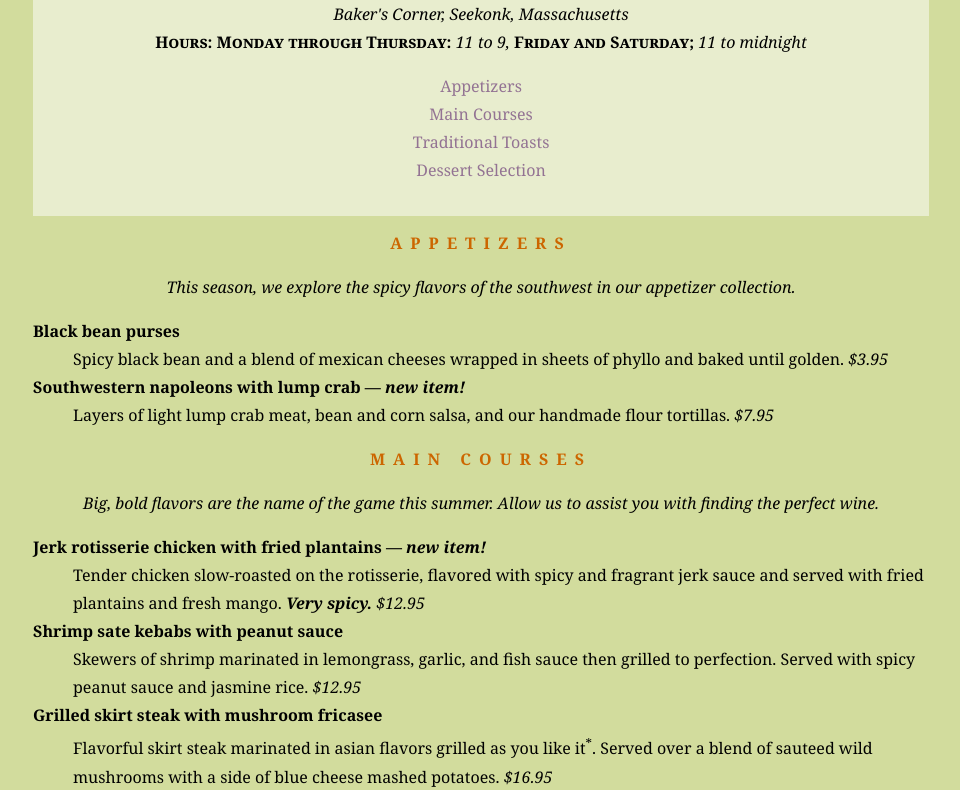
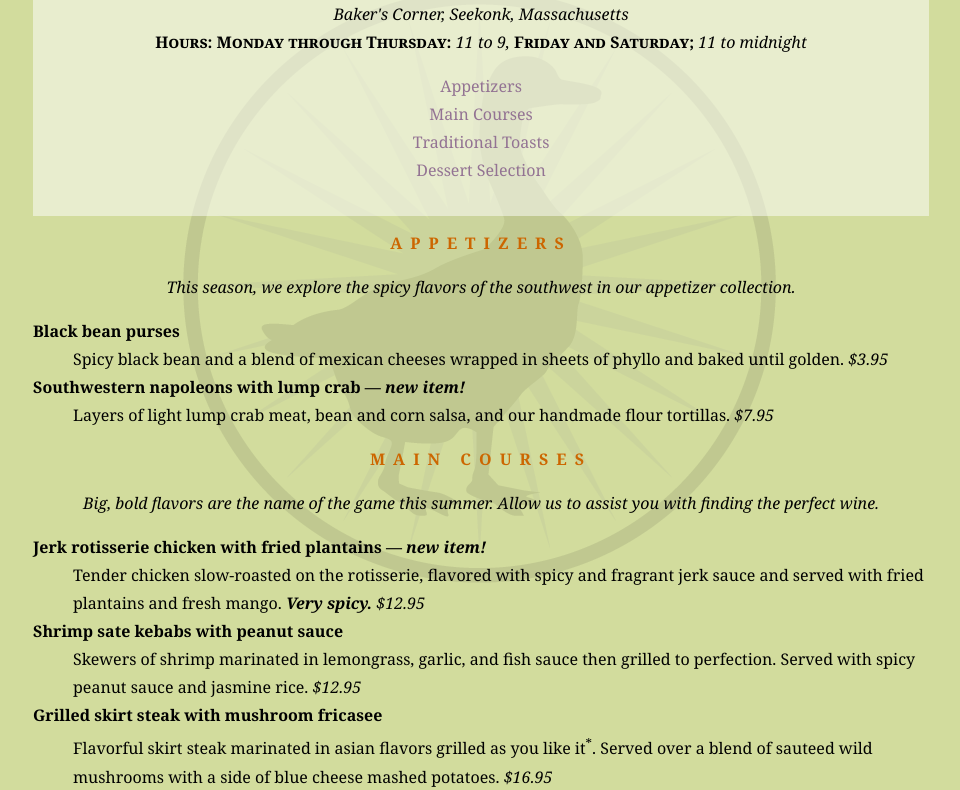
Before and after one commit to ConnorManiatty/Learning-web-design, a plain HTML site: page bistro/bistro.html in a window 1280 px wide. Shown: the part 113-903 px from the top of the page, without its empty margins (159-1119 px from the left). Drawn offline with Linux system fonts and the light colour scheme; a web font is replaced by a local one.

Commit message:
completed 13-7

```diff
--- a/bistro/bistro.html
+++ b/bistro/bistro.html
@@ -28,12 +28,18 @@ a:hover{
 
 body {
   background-color: #d2dc9d;
+ background-attachment: fixed;
+  background-image: url(images/blackgoose.png);
+  background-repeat: no-repeat;
+  background-position: center 100px;
   font-family: Georgia, serif;
   font-size: 100%;
   line-height: 175%;
   margin: 0 15% 0;
 }
-#header {
+div#header {
+background-image: url(images/purpledot.png);
+background-repeat: repeat-x;
 background-color: rgba(255,255,255,.5);
   margin-top: 0;
   padding: 3em 1em 2em 1em;
```
